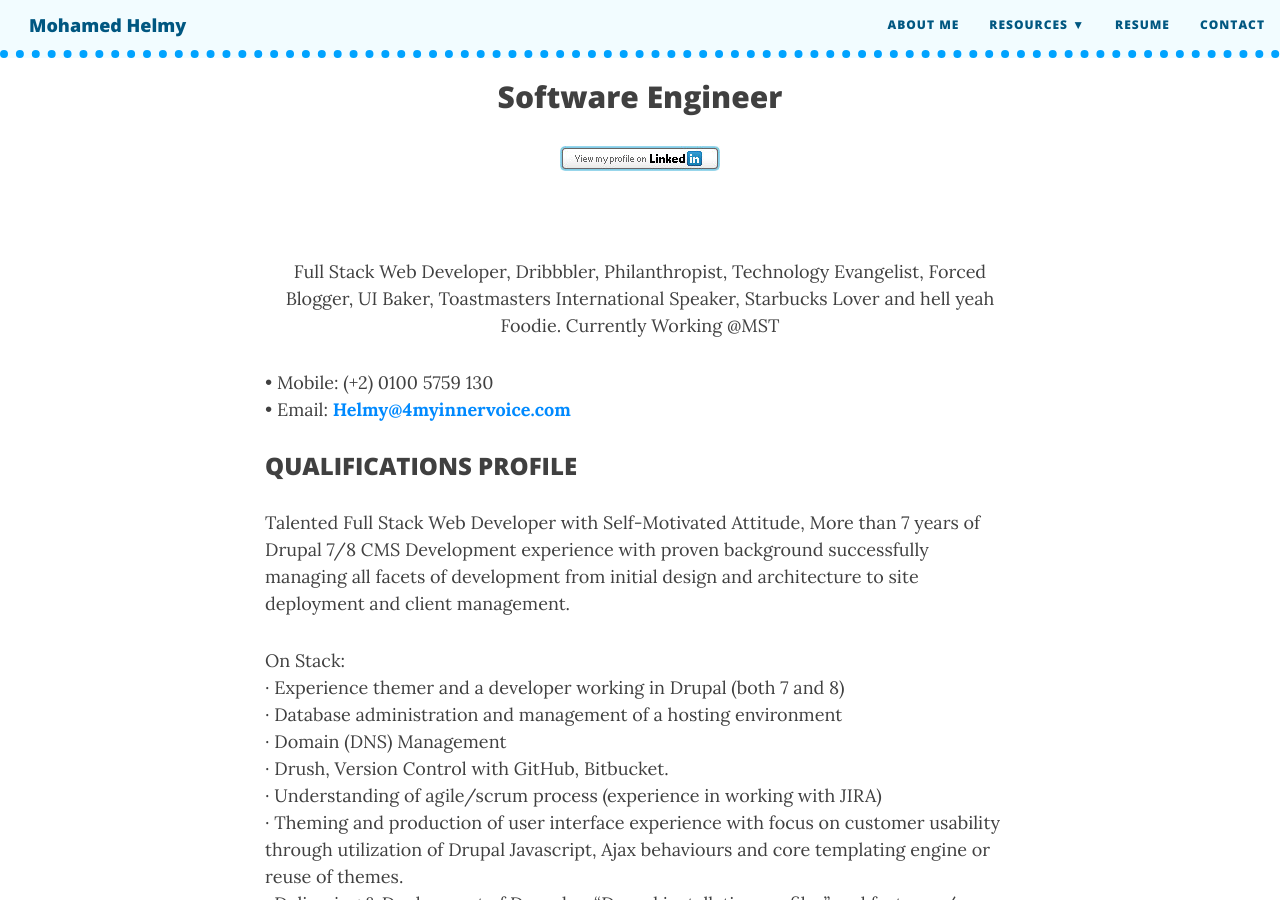
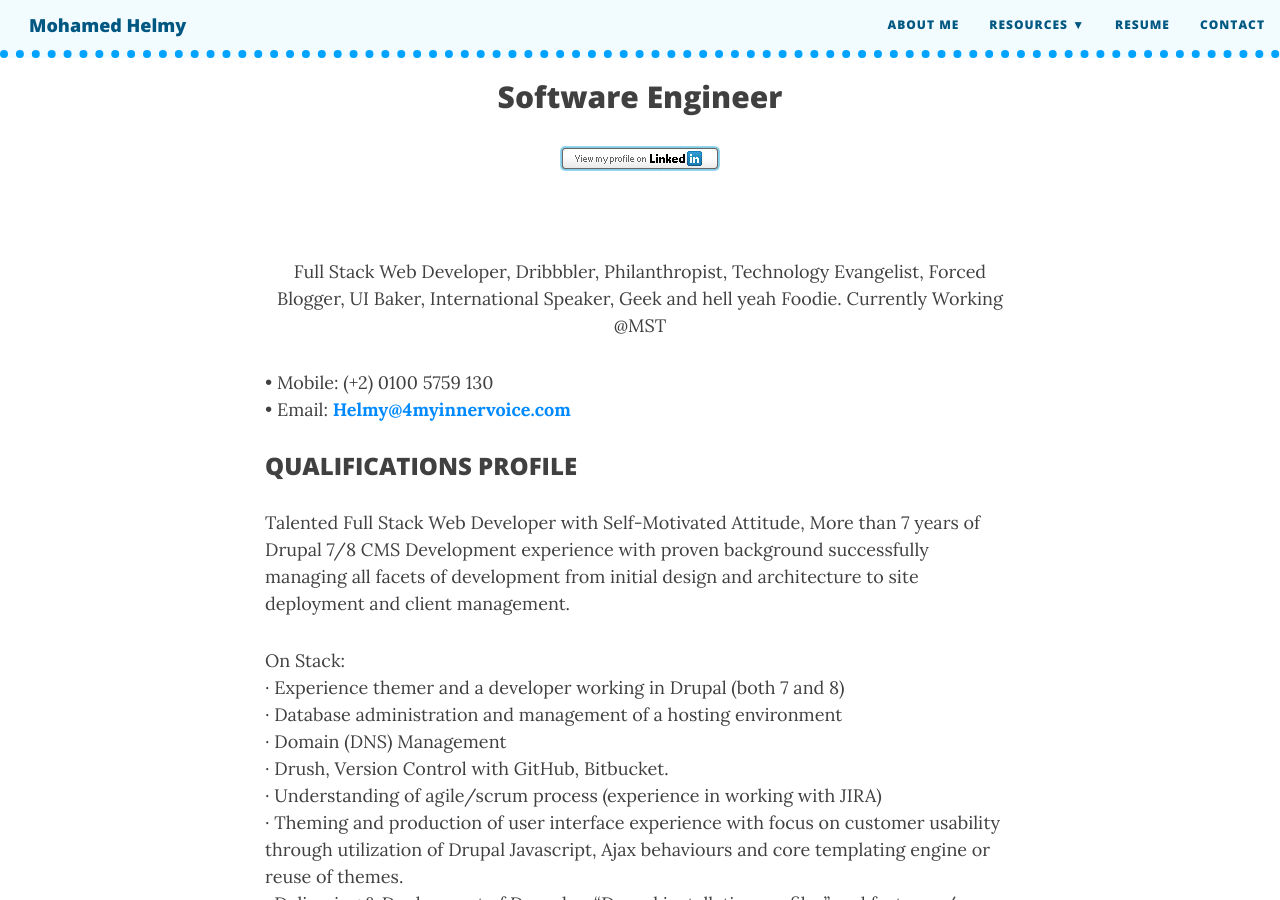
Before and after one commit to M-Helmy/m-helmy.github.io, a Jekyll site: the page built from resume.md, in a window 1280 px wide and 900 px high, scrolled down 518 px. Built offline with Jekyll 4.4.1, drawn with Linux system fonts in a browser that asks for light colours; nearby versions of some CDN libraries; comment, search, counter and statistics services are not loaded.

Commit message:
Update resume.md

```diff
--- a/resume.md
+++ b/resume.md
@@ -7,7 +7,7 @@ bigimg: /img/desk.jpg
 <h2 style="text-align:center;">Software Engineer</h2>
 <p style="text-align:center;"><a href="https://www.linkedin.com/in/mohamedhelmy/" rel="nofollow" target="_blank"><img src="https://m-helmy.github.io/img/linkedin.jpg" alt="LinkedIn Add to Profile button"></a></p><br>
 <p align="center">
-Full Stack Web Developer, Dribbbler, Philanthropist, Technology Evangelist, Forced Blogger, UI Baker, Toastmasters International Speaker, Starbucks Lover and hell yeah Foodie. Currently Working @MST
+Full Stack Web Developer, Dribbbler, Philanthropist, Technology Evangelist, Forced Blogger, UI Baker, International Speaker, Geek and hell yeah Foodie. Currently Working @MST
 
 </p>
 
```
